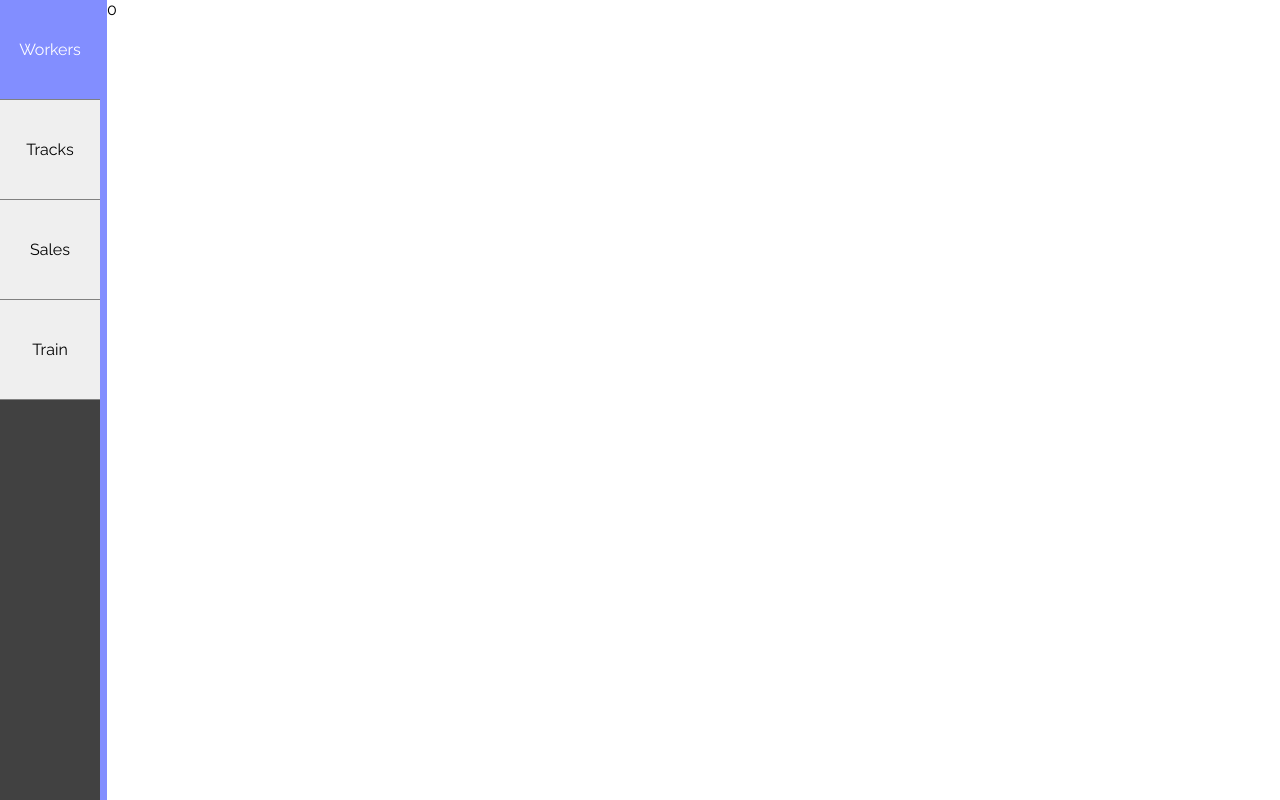
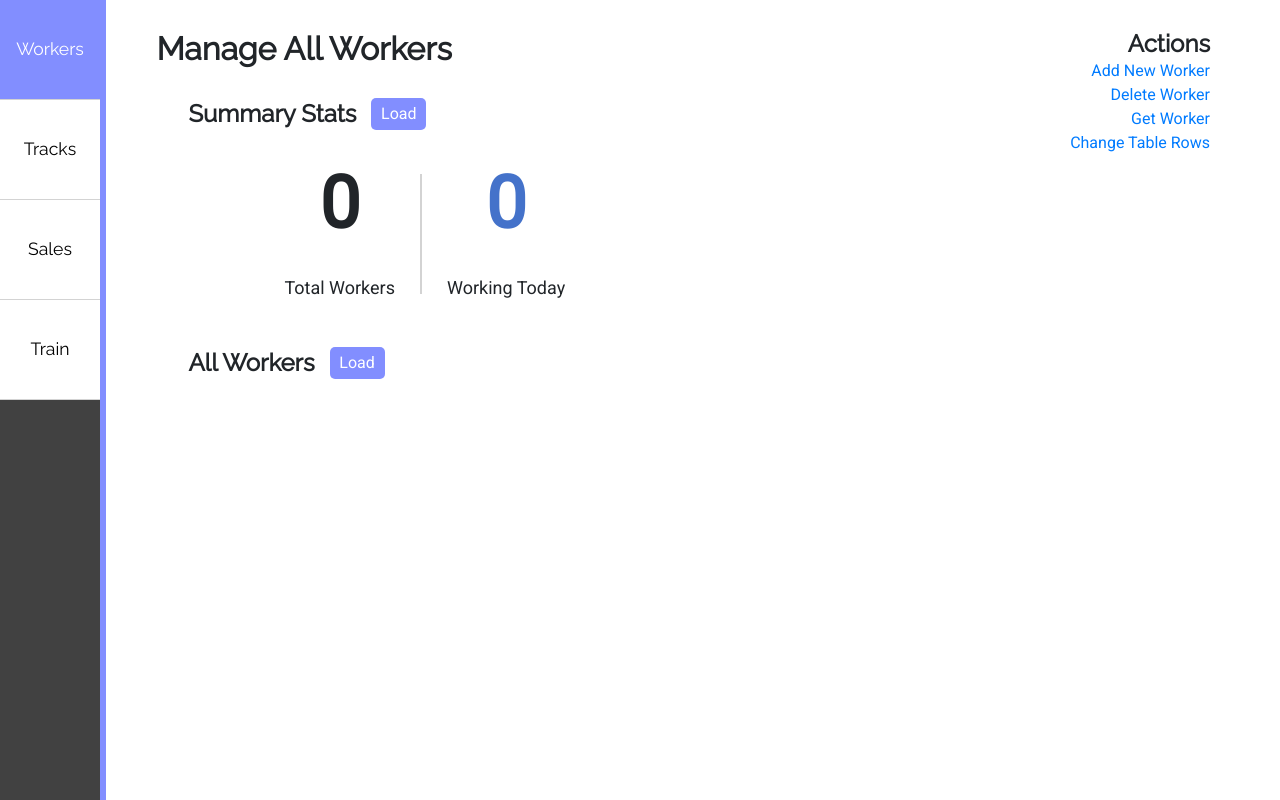
Before and after one commit to rlnsy/trainsRUs, a Vue app in the folder web/: page / in a window 1280 px wide. Built offline with nearby package versions, Linux system fonts and the light colour scheme.

Commit message:
Worker Overview Screen, First Form, Linting

```diff
--- a/web/package.json
+++ b/web/package.json
@@ -8,6 +8,9 @@
     "lint": "vue-cli-service lint"
   },
   "dependencies": {
+    "axios": "^0.19.2",
+    "bootstrap": "^4.4.1",
+    "bootstrap-vue": "^2.10.1",
     "core-js": "^3.6.4",
     "vue": "^2.6.11"
   },
--- a/web/src/App.vue
+++ b/web/src/App.vue
@@ -1,18 +1,20 @@
 <template>
   <div id="app">
-    <Tabs @clicked="handleSwitch"/>
-    <span class="divider"></span>
-    {{scene}}
+    <Tabs @clicked="handleSwitch" />
+    <span class="divider" />
+    <Workers v-if="scene === 0" />
   </div>
 </template>
 
 <script>
 import Tabs from './components/Tabs.vue';
+import Workers from './components/Worker/Workers.vue';
 
 export default {
   name: 'App',
   components: {
     Tabs,
+    Workers,
   },
   data() {
     return {
@@ -22,7 +24,7 @@ export default {
   methods: {
     handleSwitch(k){
       this.scene = k
-    }
+    },
   },
 };
 </script>
@@ -30,6 +32,7 @@ export default {
 <style lang="scss">
 :root{
   --trainBlue: #828EFF;
+  --trainAccentBlue: #4472CA;
 }
 
 body{
@@ -37,8 +40,14 @@ body{
   padding: 0;
 }
 
+h1, h2, h3, h4 {
+    font-family: 'Raleway', sans-serif;
+    font-weight: bold !important;
+    margin: 0 !important;
+}
+
 #app {
-  font-family: 'Raleway', sans-serif;
+  font-family: 'Roboto', sans-serif;
   -webkit-font-smoothing: antialiased;
   -moz-osx-font-smoothing: grayscale;
   height: 100vh;
--- a/web/src/components/Tabs.vue
+++ b/web/src/components/Tabs.vue
@@ -1,9 +1,30 @@
 <template>
   <div class="tabs">
-    <button class="active" id="0" @click="handleClick(0)">Workers</button>
-    <button id="1" @click="handleClick(1)">Tracks</button>
-    <button id="2" @click="handleClick(2)">Sales</button>
-    <button id="3" @click="handleClick(3)">Train</button>
+    <button
+      class="active"
+      id="0"
+      @click="handleClick(0)"
+    >
+      Workers
+    </button>
+    <button
+      id="1"
+      @click="handleClick(1)"
+    >
+      Tracks
+    </button>
+    <button
+      id="2"
+      @click="handleClick(2)"
+    >
+      Sales
+    </button>
+    <button
+      id="3"
+      @click="handleClick(3)"
+    >
+      Train
+    </button>
   </div>
 </template>
 
@@ -30,8 +51,8 @@ export default {
   background-color: #414141;
 
   > button {
-      font-size: 100%;
-      font-family: inherit;
+      font-size: 110%;
+      font-family: 'Raleway', sans-serif;
       border: 0;
       padding: 0;
       display: flex;
@@ -39,7 +60,8 @@ export default {
       height: 100px;
       justify-content: center;
       align-items: center;
-      border-bottom: gray solid 1px;
+      border-bottom: lightgray solid 1px;
+      background-color: white;
   }
 
   > .active {
--- /dev/null
+++ b/web/src/components/Worker/AddWorkerForm.vue
@@ -0,0 +1,185 @@
+<template>
+  <div>
+    <b-form>
+      <label for="input-1">First Name</label>
+      <b-form-input
+        id="input-1"
+        v-model="form.firstName"
+        :state="inputValidation.firstName"
+      />
+      <label for="input-2">Last Name</label>
+      <b-form-input
+        id="input-2"
+        v-model="form.lastName"
+        :state="inputValidation.lastName"
+      />
+      <label for="input-3">Phone Number (No Formatting)</label>
+      <b-form-input
+        id="input-3"
+        v-model="form.phoneNumber"
+        :state="inputValidation.phoneNumber"
+      />
+      <label for="input-4">Job Title</label>
+      <b-form-input
+        id="input-4"
+        v-model="form.role"
+        :state="inputValidation.role"
+      />
+      <label for="input-5">Department</label>
+      <b-form-select
+        id="input-5"
+        v-model="form.type"
+        :options="departments"
+        :state="inputValidation.type"
+      />
+      <label for="input-6">Availabilty</label>
+      <b-form-checkbox-group
+        v-model="form.checked"
+        :state="inputValidation.checked"
+        id="input-6"
+      >
+        <b-form-checkbox value="Sa">
+          Saturday
+        </b-form-checkbox>
+        <b-form-checkbox value="M">
+          Monday
+        </b-form-checkbox>
+        <b-form-checkbox value="T">
+          Tuesday
+        </b-form-checkbox>
+        <b-form-checkbox value="W">
+          Wednesday
+        </b-form-checkbox>
+        <b-form-checkbox value="Th">
+          Thursday
+        </b-form-checkbox>
+        <b-form-checkbox value="F">
+          Friday
+        </b-form-checkbox>
+        <b-form-checkbox value="S">
+          Sunday
+        </b-form-checkbox>
+      </b-form-checkbox-group>
+      <b-button
+        @click="onSubmit"
+        variant="primary"
+      >
+        Submit
+      </b-button>
+    </b-form>
+  </div>
+</template>
+
+<script>
+import { Departments } from '../../utils/constants.js'
+
+export default {
+  name: 'AddWorkerForm',
+  data() {
+      return {
+        form: {
+          firstName: '',
+          lastName: '',
+          phoneNumber: '',
+          role: '',
+          type: '',
+          checked: []
+        },
+        inputValidation: {
+          firstName: null,
+          lastName: null,
+          phoneNumber: null,
+          role: null,
+          type: null,
+          checked: null
+        },
+        departments: [{ text: 'Select One', value: null }].concat(Object.values(Departments)),
+      }
+  },
+  methods: {
+      onSubmit() {
+        if(this.validateForm()){
+            var reducer = (acc, curr) => acc !== "" ? acc + " " + curr : curr;
+            const postForm = {
+                firstName: this.form.firstName,
+                lastName: this.form.lastName,
+                phoneNumber: this.form.phoneNumber,
+                role: this.form.role,
+                type: this.form.type,
+                availabilty: this.form.checked.reduce(reducer, "")
+            }
+            console.log(JSON.stringify(postForm))
+
+            this.form = {
+                firstName: '',
+                lastName: '',
+                phoneNumber: '',
+                role: '',
+                type: '',
+                checked: []
+            }
+
+            this.$emit('submit')
+        }
+      },
+      validateForm() {
+          var valid = true
+          if (typeof this.form.firstName !== 'string' || !this.form.firstName instanceof String || this.form.firstName === ''){
+              this.inputValidation.firstName = false;
+              valid = false;
+          } else {
+              this.inputValidation.firstName = null;
+          }
+          if (typeof this.form.lastName !== 'string' || !this.form.lastName instanceof String || this.form.lastName === ''){
+              this.inputValidation.lastName = false;
+              valid = false;
+          } else {
+              this.inputValidation.lastName = null;
+          }
+          if (this.form.phoneNumber === ''){
+              this.inputValidation.phoneNumber = false;
+              valid = false;
+          } else {
+              this.inputValidation.phoneNumber = null;
+          }
+          if (typeof this.form.role !== 'string' || !this.form.role instanceof String || this.form.role === ''){
+              this.inputValidation.role = false;
+              valid = false;
+          } else {
+              this.inputValidation.role = null;
+          }
+          if (typeof this.form.type !== 'string' || !this.form.type instanceof String || this.form.type === ''){
+              this.inputValidation.type = false;
+              valid = false;
+          } else {
+              this.inputValidation.type = null;
+          }
+          if (this.form.checked === []){
+              this.inputValidation.checked = false;
+              valid = false;
+          } else {
+              this.inputValidation.checked = null;
+          }
+          return valid
+      }
+  },
+};
+</script>
+
+<style scoped lang="scss">
+
+form {
+    display: flex;
+    flex-direction: column;
+
+    > label {
+        margin-top: 7px;
+    }
+
+    > button {
+        margin-top: 15px;
+        align-self: flex-end;
+    }
+}
+
+</style>
--- /dev/null
+++ b/web/src/components/Worker/Workers.vue
@@ -0,0 +1,156 @@
+<template>
+  <div class="worker">
+    <b-modal
+      id="modal-1"
+      :title="this.currentFormHeader"
+      hide-footer
+    >
+      <add-worker-form @submit="$bvModal.hide('modal-1')" />
+    </b-modal>
+    <h2>Manage All Workers</h2>
+    <div class="l-row">
+      <h4>Summary Stats</h4>
+      <button @click="loadSummary()">
+        Load
+      </button>
+    </div>
+    <div class="summary">
+      <div>
+        <p class="stat">
+          {{ totalWorkers }}
+        </p>
+        <p>Total Workers</p>
+      </div>
+      <span />
+      <div>
+        <p
+          class="stat"
+          style="color: var(--trainAccentBlue);"
+        >
+          {{ workingToday }}
+        </p>
+        <p>Working Today</p>
+      </div>
+    </div>
+    <div
+      class="l-row"
+      style="margin-bottom: 20px;"
+    >
+      <h4>All Workers</h4>
+      <button @click="loadTable()">
+        Load
+      </button>
+    </div>
+    <b-table :items="this.workers" />
+    <div class="actions">
+      <h4>Actions</h4>
+      <a
+        href="#"
+        v-b-modal.modal-1
+        @click="currentFormHeader='Add New Worker'; "
+      >Add New Worker</a>
+      <a href="#">Delete Worker</a>
+      <a href="#">Get Worker</a>
+      <a href="#">Change Table Rows</a>
+    </div>
+  </div>
+</template>
+
+<script>
+import workerCalls from '../../utils/workerCalls.js'
+import AddWorkerForm from './AddWorkerForm.vue'
+
+export default {
+  name: 'Workers',
+  components: {
+      AddWorkerForm,
+  },
+  data() {
+    return {
+      totalWorkers: 0,
+      workingToday: 0,
+      workers: [],
+      currentFormHeader: '',
+      formIndex: 0,
+    }
+  },
+  methods: {
+      async loadSummary() {
+          var summary = await workerCalls.getSummary()
+          this.totalWorkers = summary.totalWorkers
+          this.workingToday = summary.workingToday
+      },
+      async loadTable() {
+          var tableRows = await workerCalls.getAllWorkers()
+          this.workers = tableRows
+      }
+  },
+};
+</script>
+
+<style scoped lang="scss">
+.worker{
+    position: relative;
+    width: 100%;
+    height: 100%;
+    padding: 30px 50px;
+}
+
+button{
+    font-size: 100%;
+    font-family: inherit;
+    border: 0;
+    padding: 0;
+    width: 55px;
+    height: 2em;
+    margin-left: 15px;
+    border-radius: 5px;
+    background-color: var(--trainBlue);
+    color: white;
+}
+
+.summary{
+    padding-left: 10vw;
+    display: flex;
+    align-items: center;
+    padding-top: 20px;
+
+    > div {
+        display: flex;
+        flex-direction: column;
+        align-items: center;
+
+        > .stat {
+            font-size: 72px;
+            font-weight: bold;
+        }
+
+        > p {
+            font-size : 18px;
+        }
+    }
+
+    > span {
+        margin: 0 25px;
+        width: 2px;
+        background-color: lightgray;
+        height: 120px;
+    }
+}
+
+.l-row{
+    margin-top: 30px;
+    padding-left: 2em;
+    display: flex;
+    align-items: center;
+}
+
+.actions{
+    position: absolute;
+    display: flex;
+    flex-direction: column;
+    align-items: flex-end;
+    right: 70px;
+    top: 30px;
+}
+</style>
--- a/web/src/main.js
+++ b/web/src/main.js
@@ -1,6 +1,11 @@
 import Vue from 'vue';
 import App from './App.vue';
+import 'bootstrap/dist/css/bootstrap.css'
+import 'bootstrap-vue/dist/bootstrap-vue.css'
+import { BootstrapVue, IconsPlugin } from 'bootstrap-vue'
 
+Vue.use(BootstrapVue)
+Vue.use(IconsPlugin)
 Vue.config.productionTip = false;
 
 new Vue({
--- /dev/null
+++ b/web/src/utils/constants.js
@@ -0,0 +1,7 @@
+export const baseUrl = "https://localhost:1111/"
+
+export const Departments = {
+    STATION: 'Station',
+    TRACK: 'Maintenance',
+    TRAIN: 'Train'
+}
--- /dev/null
+++ b/web/src/utils/workerCalls.js
@@ -0,0 +1,42 @@
+import axios from 'axios'
+
+async function getSummary() {
+    return {
+        totalWorkers: 35,
+        workingToday: 14
+    }
+}
+
+async function getAllWorkers() {
+    return [
+        {
+            id: 'w3217841',
+            firstName: 'John',
+            lastName: 'Smith',
+            role: 'Salesperson',
+            type: 'Station',
+            phoneNumber: '1113215231',
+            availability: 'M W Th F',
+        },
+        {
+            id: 'w4571023',
+            firstName: 'Jane',
+            lastName: 'Doe',
+            role: 'Engineer',
+            type: 'Maintenance',
+            phoneNumber: '2225634213',
+            availability: 'M T W',
+        },
+        {
+            id: 'w58728937',
+            firstName: 'James',
+            lastName: 'Lee',
+            role: 'Ticket Collector',
+            type: 'Train',
+            phoneNumber: '3330983215',
+            availability: 'M F Sa S',
+        },
+    ]
+}
+
+export default { getSummary, getAllWorkers }
```
Also changed, not shown: 1 other file (tests, documents, lock files or other folders).
